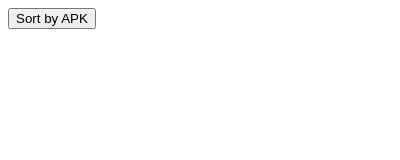
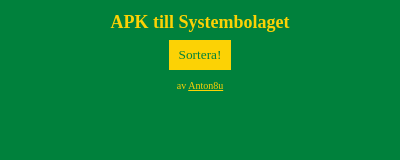
Before and after one commit to Anton8u/Systembolaget-APK-Extension, a browser extension: page popup.html in a window 400 px wide. Drawn offline with Linux system fonts and the light colour scheme.

Commit message:
styled popup

```diff
--- a/popup.css
+++ b/popup.css
@@ -0,0 +1,39 @@
+
+body {
+    background-color: #00813C; /* Change this to your desired background color */
+  }
+
+.title {
+    font-family: 'Regular', "Clarendon-Serial Regular";
+    text-align: center;
+    font-size: 18px;
+    color: #FCD205; /* Choose your desired color */
+    margin-bottom: 7px; /* Add some space between title and button */
+  }
+
+/* Style the button */
+#reorderButton {
+    font-family: 'Regular', "Clarendon-Serial Regular";
+    background-color: #FCD205;
+    color: #00813C;
+    border: none;
+    padding: 7px 10px;
+    margin: 0 auto; /* Center horizontally using margin */
+    cursor: pointer;
+    transition: background-color 0.2s, color 0.2s; /* Add a smooth transition effect */
+    display: block; /* Change to block to center the button */
+}
+
+
+  /* Hover effect for the button */
+  #reorderButton:hover {
+    background-color: #00813C; /* Change background color on hover */
+    color: #FCD205; /* Change text color on hover */
+}
+
+/* Style the credit text */
+.credit {
+    text-align: center;
+    font-size: 10px;
+    color: #FCD205;
+  }
--- a/popup.html
+++ b/popup.html
@@ -1,7 +1,12 @@
 <!DOCTYPE html>
 <html>
+<head>
+  <link rel="stylesheet" type="text/css" href="popup.css">
+</head>
 <body>
-  <button id="reorderButton">Sort by APK</button>
+  <h1 class="title">APK till Systembolaget</h1>
+  <button id="reorderButton">Sortera!</button>
+  <p class="credit">av <a href="https://github.com/anton8u" style="color: #FCD205; " target="_blank">Anton8u</a></p>
   <script src="popup.js"></script>
 </body>
 </html>
```
Also changed, not shown: fonts/Clarendon-Serial Regular.ttf (added).
